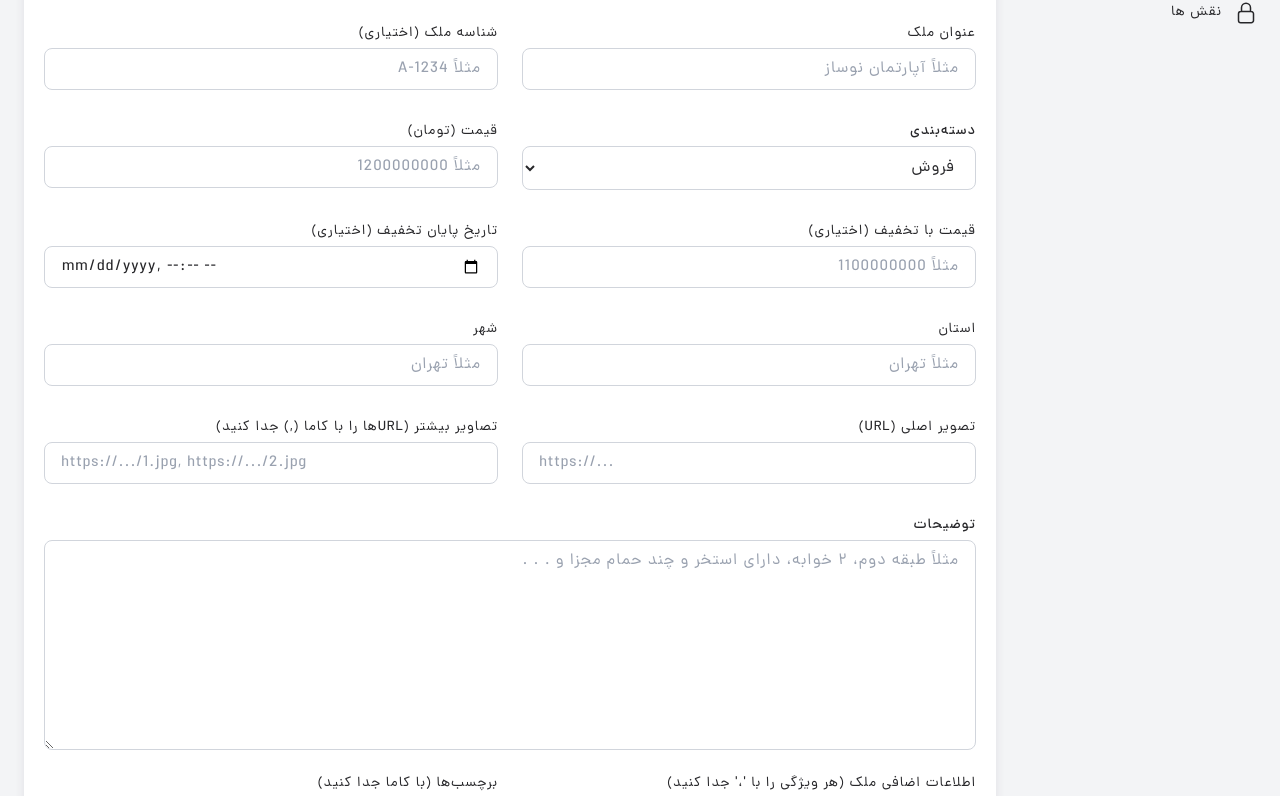
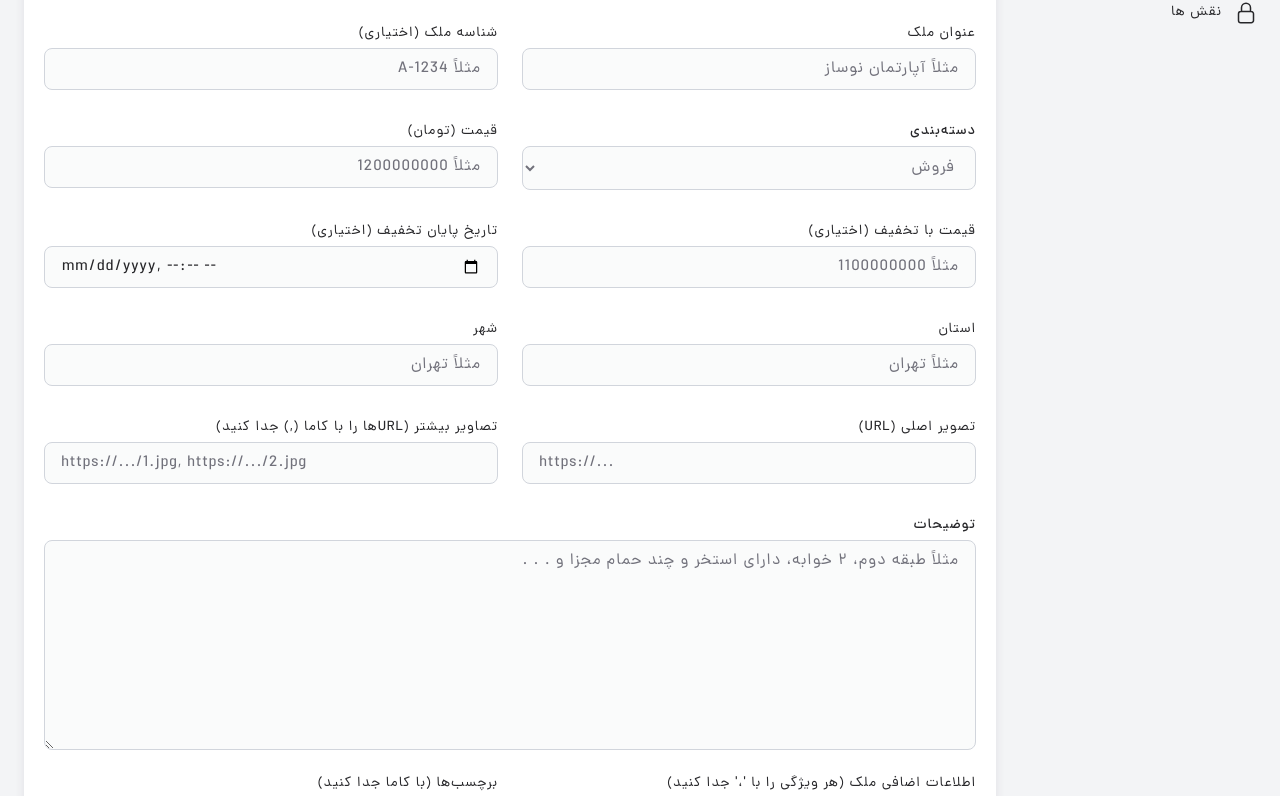
Before and after one commit to homow/home-nest-admin-react, a React (Vite) app: page /home-nest-admin/properties/create in a window 1280 px wide. Shown: the part 290-1086 px from the top of the page. Built offline with nearby package versions, Linux system fonts and the light colour scheme.

Commit message:
update Input UI

```diff
--- a/src/components/ui/forms/Input.jsx
+++ b/src/components/ui/forms/Input.jsx
@@ -18,7 +18,7 @@ export default function Input({onChange, name, type = name, id = name, label = n
                 autoComplete={autoComplete}
                 placeholder={placeholder}
                 className={
-                    cn("mt-1 block w-full rounded-lg border border-gray-300 px-4 py-2 placeholder-gray-400 focus:border-violet-500 focus:ring-1 focus:ring-violet-500 outline-none transition",
+                    cn("mt-1 block bg-primary-bg/40 w-full rounded-lg border border-gray-300 px-4 py-2 placeholder-secondary-txt focus:border-violet-500 focus:ring-1 focus:ring-violet-500 outline-none transition",
                         className
                     )}
             />
--- a/src/pages/Properties/routes/CreateProperties/CreatePropertyForm.jsx
+++ b/src/pages/Properties/routes/CreateProperties/CreatePropertyForm.jsx
@@ -77,10 +77,10 @@ export default function CreatePropertyForm({onSubmit, isLoading}) {
                         <select
                             value={formData.category}
                             onChange={e => handleChange("category", e.target.value)}
-                            className="block w-full rounded-lg border border-gray-300 px-4 py-2 focus:border-violet-500 focus:ring-1 focus:ring-violet-500 outline-none transition"
+                            className="block w-full rounded-lg border border-gray-300 text-secondary-txt bg-primary-bg/40 px-4 py-2 focus:border-violet-500 focus:ring-1 focus:ring-violet-500 outline-none transition"
                         >
-                            <option className={"bg-main-bg aria-selected:bg-violet-500"} value="sale">فروش</option>
-                            <option className={"bg-main-bg aria-selected:bg-violet-500"} value="rent">اجاره</option>
+                            <option className={"text-secondary-txt bg-main-bg aria-selected:bg-violet-500"} value="sale">فروش</option>
+                            <option className={"text-secondary-txt bg-main-bg aria-selected:bg-violet-500"} value="rent">اجاره</option>
                         </select>
                     </div>
 
@@ -187,7 +187,7 @@ export default function CreatePropertyForm({onSubmit, isLoading}) {
                             value={formData.description}
                             onChange={v => handleChange("description", v.target.value)}
                             placeholder="مثلاً طبقه دوم، ۲ خوابه، دارای استخر و چند حمام مجزا و . . ."
-                            className={"mt-1 block w-full rounded-lg border border-gray-300 px-4 py-2 placeholder-gray-400 focus:border-violet-500 focus:ring-1 focus:ring-violet-500 outline-none transition"}
+                            className={"mt-1 block w-full rounded-lg border border-gray-300 bg-primary-bg/40 px-4 py-2 placeholder-secondary-txt focus:border-violet-500 focus:ring-1 focus:ring-violet-500 outline-none transition"}
                         >
                         </textarea>
                     </div>
```
